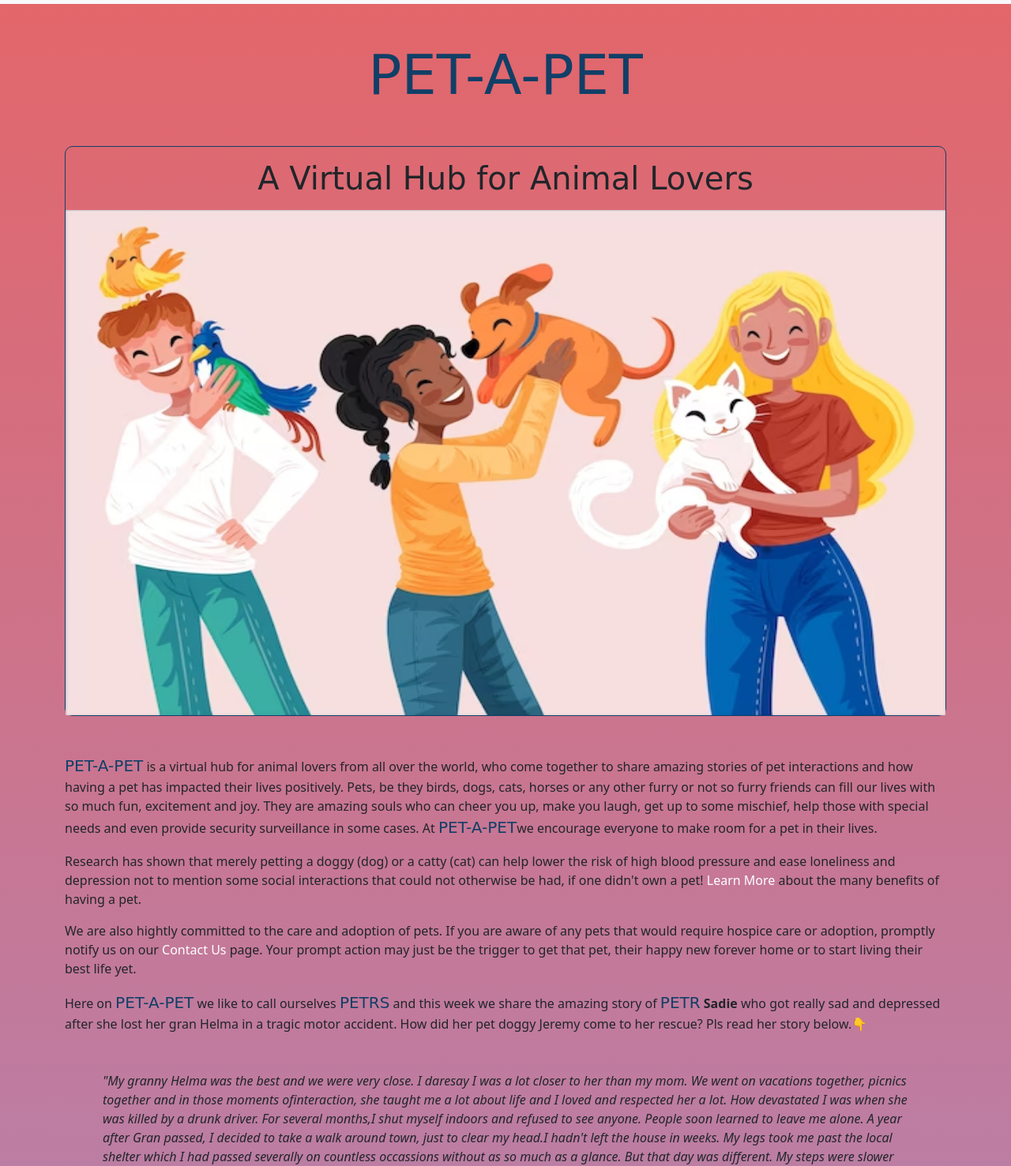
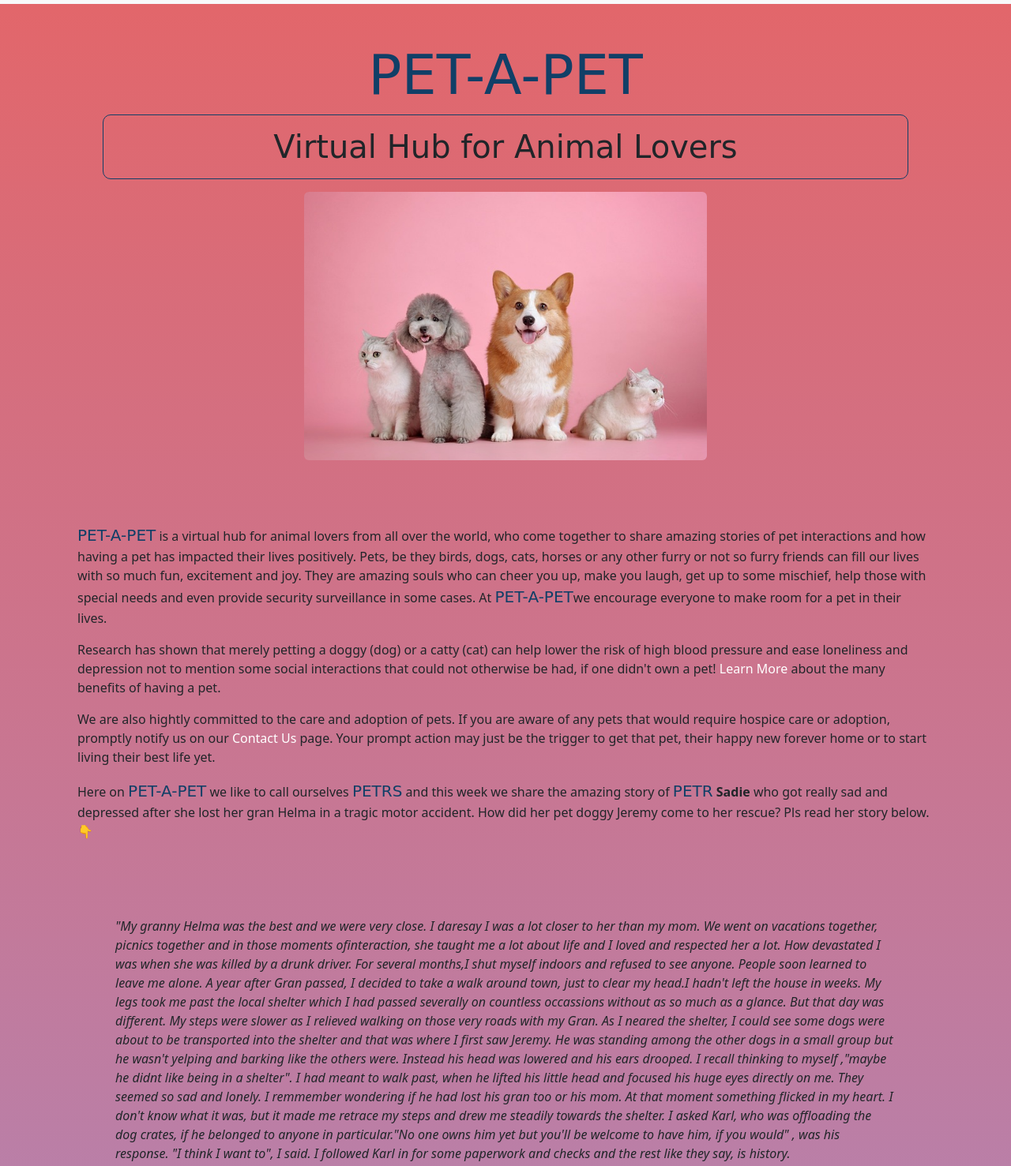
Before and after one commit to Leah-Olorunfemi/PET-A-PET-RESPONSIVE-SITE, a plain HTML site: page index.html in a window 1280 px wide. Shown: the part 132-1609 px from the top of the page at 79% size. Drawn offline with nearby package versions, Linux system fonts and the light colour scheme.

Commit message:
Index updated

```diff
--- a/index.html
+++ b/index.html
@@ -45,25 +45,37 @@
     </nav>
 
     <div class="container">
-        <div class="col">
-            <h1 class="m-5">PET-A-PET</h1>
-            <h3 class="mb-5 text-center">
-                A Virtual Hub for Animal Lovers <br>
+        <div class="hero-section m-5">
+            <div class="text-center">
+                <h1>PET-A-PET</h1>
+                <h3 class="mb-3">
+                    Virtual Hub for Animal Lovers
+                </h3>
+                <div>
 
-                <img src="images/freepik vector imag.avif" class="img-fluid w-100 pet-people"
+                    <img src="images/pettys.jpg" class="img-fluid w-50 rounded mb-3"
                         alt="vector image of people holding pets.">
+                </div>
+            </div>
+        </div>
 
-            </h3>
-            <p><span class="brand">PET-A-PET</span> is a virtual hub for animal lovers from all
+
+        <div class="main p-3">
+
+
+            <p>
+                <span class="brand">PET-A-PET</span> is a virtual hub for animal lovers from all
                 over the
                 world, who
                 come together to share amazing
                 stories
                 of pet
-                interactions and how having a pet has impacted their lives positively. Pets, be they birds, dogs, cats,
+                interactions and how having a pet has impacted their lives positively. Pets, be they birds, dogs,
+                cats,
                 horses
                 or any
-                other furry or not so furry friends can fill our lives with so much fun, excitement and joy. They are
+                other furry or not so furry friends can fill our lives with so much fun, excitement and joy. They
+                are
                 amazing
                 souls who
                 can cheer you up, make you laugh, get up to some mischief, help those with special needs and even
@@ -77,7 +89,8 @@
                 Research has shown that merely
                 petting
                 a doggy
-                (dog) or a catty (cat) can help lower the risk of high blood pressure and ease loneliness and depression
+                (dog) or a catty (cat) can help lower the risk of high blood pressure and ease loneliness and
+                depression
                 not
                 to
                 mention
@@ -106,14 +119,17 @@
 
                 Pls read her story below.👇
             </p>
-
+        </div>
+        <div class="life-story p-3">
             <p class="m-5 life-story-section"><i>
-                    "My granny Helma was the best and we were very close. I daresay I was a lot closer to her than my
+                    "My granny Helma was the best and we were very close. I daresay I was a lot closer to her than
+                    my
                     mom.
                     We
                     went
                     on
-                    vacations together, picnics together and in those moments ofinteraction, she taught me a lot about
+                    vacations together, picnics together and in those moments ofinteraction, she taught me a lot
+                    about
                     life
                     and
                     I
@@ -122,11 +138,13 @@
                     months,I
                     shut
                     myself
-                    indoors and refused to see anyone. People soon learned to leave me alone. A year after Gran passed,
+                    indoors and refused to see anyone. People soon learned to leave me alone. A year after Gran
+                    passed,
                     I
                     decided to
                     take a
-                    walk around town, just to clear my head.I hadn't left the house in weeks. My legs took me past the
+                    walk around town, just to clear my head.I hadn't left the house in weeks. My legs took me past
+                    the
                     local
                     shelter
                     which I
@@ -134,7 +152,8 @@
                     different.
                     My
                     steps were
-                    slower as I relieved walking on those very roads with my Gran. As I neared the shelter, I could see
+                    slower as I relieved walking on those very roads with my Gran. As I neared the shelter, I could
+                    see
                     some
                     dogs
                     were about
@@ -143,10 +162,12 @@
                     others
                     were.
                     Instead
-                    his head was lowered and his ears drooped. I recall thinking to myself ,"maybe he didnt like being
+                    his head was lowered and his ears drooped. I recall thinking to myself ,"maybe he didnt like
+                    being
                     in a
                     shelter". I had
-                    meant to walk past, when he lifted his little head and focused his huge eyes directly on me. They
+                    meant to walk past, when he lifted his little head and focused his huge eyes directly on me.
+                    They
                     seemed
                     so
                     sad
@@ -155,11 +176,13 @@
                     flicked
                     in my
                     heart. I
-                    don't know what it was, but it made me retrace my steps and drew me steadily towards the shelter. I
+                    don't know what it was, but it made me retrace my steps and drew me steadily towards the
+                    shelter. I
                     asked
                     Karl,
                     who was
-                    offloading the dog crates, if he belonged to anyone in particular."No one owns him yet but you'll be
+                    offloading the dog crates, if he belonged to anyone in particular."No one owns him yet but
+                    you'll be
                     welcome
                     to
                     have
@@ -169,18 +192,13 @@
                     checks and
                     the rest like they say, is history.</i>
             </p>
-
-            <div class="col d-flex justify-content-center">
-                <!-- "d-flex justify-content-center" -->
+            <div class="col-md-12 text-center">
                 <figure class="figure">
                     <img src="images/jeremy pic.jpeg" class="figure-img img-fluid rounded"
                         alt="picture of Sadie's dog-Jeremy.">
                     <figcaption class="figure-caption text-right"><strong>Jeremy ❤️</strong></figcaption>
                 </figure>
 
-
-                <!-- <img class="img-fluid rounded" src="images/jeremy pic.jpeg" alt="">
-                <title>Jeremy</title> -->
             </div>
 
             <p class="m-5 life-story-section"><i>
@@ -209,24 +227,32 @@
                     It's been three amazing years since I met Jeremy and everyone says I finally seem to have gotten
                     over my
                     Gran. But
-                    that's not true. There's no way, I could ever forget my beloved Helma whom I sorely miss ❤️‍🩹 but
+                    that's not true. There's no way, I could ever forget my beloved Helma whom I sorely miss ❤️‍🩹
+                    but
                     I'm
                     grateful Jeremy
                     came along to make it possible to keep living despite the pain."</i></p>
-            <p>
+        </div>
+        <!-- LIFE STORY ENDS ABOVE -->
+
+        <div class="share-story-section">
+
             <p class="mb-5">
                 Are you going through a depressing episode in your life?😐 We empathize with you and we
                 sincerely hope
                 you
                 were
                 inspired
-                by Sadie's story. Pets really help! They are emotional healers and we recommend you get one today and
+                by Sadie's story. Pets really help! They are emotional healers and we recommend you get one today
+                and
                 give
                 it
                 some
-                space, love and place in your life. If you would love us to feature your amazing pet in an upcoming post
+                space, love and place in your life. If you would love us to feature your amazing pet in an upcoming
+                post
                 on <span class="brand">PET-A-PET</span>,
-                pls click on the button below and you may well be the next <span class="brand">PETR</span> along with
+                pls click on the button below and you may well be the next <span class="brand">PETR</span> along
+                with
                 your amazing pet to be
                 featured
                 on
@@ -234,12 +260,10 @@
             </p>
             <button class="shareStory btn share-pet-story-button">SHARE YOUR STORY</button>
         </div>
+    </div>
     <hr>
-
     <div class="footer">
-
         <p class="m-5">
-
             Do you have a pet? Would you like to have one? We've great news for you! Furry Fellows Shelter in
             Ohio is
             seeking
@@ -253,7 +277,7 @@
         </p>
     </div>
 
-    </div>
+    <!-- FOOTER STARTS BELOW -->
 
     <footer class="bg-light text-center text-lg-start footer-links">
         <div class="container p-4">
@@ -313,10 +337,6 @@
             © 2023 PET-A-PET All Rights Reserved.
         </div>
     </footer>
-
-
-
-    </div>
     <script src="scripts/main.js"></script>
 </body>
 
```
Lines whose indentation alone changed are shown as unchanged.
